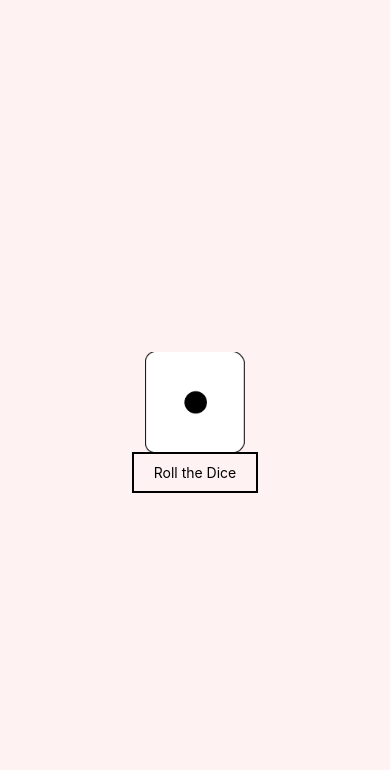
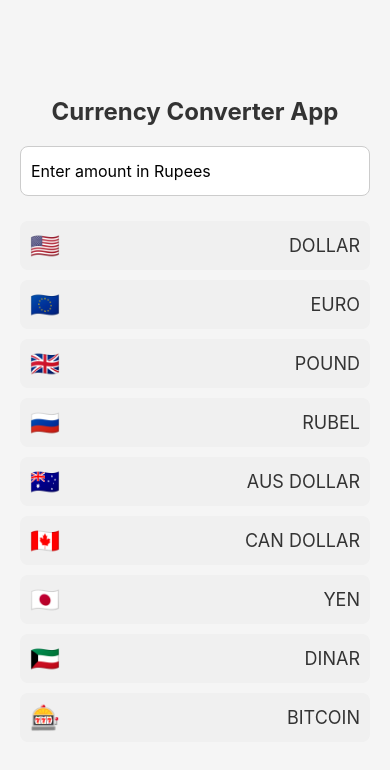
Before and after one commit to kru2710shna/App_1, a React Native app: screen / in a window 390 px wide. Shown: the top 770 px of the page. Built offline with nearby package versions, Linux system fonts and the light colour scheme.

Commit message:
Currency Converter

```diff
--- a/package.json
+++ b/package.json
@@ -15,6 +15,8 @@
     "react-native": "0.76.5",
     "react-native-bouncy-checkbox": "^4.1.2",
     "react-native-haptic-feedback": "^2.3.3",
+    "react-native-snackbar": "^2.8.0",
+    "react-native-vector-icons": "^10.2.0",
     "yup": "^1.6.1"
   },
   "devDependencies": {
--- a/src/App.tsx
+++ b/src/App.tsx
@@ -382,90 +382,218 @@
 
 
 // PROJECT-5 ROLL THE DICE
-import { ImageSourcePropType, StyleSheet, Text, View, Image, Pressable } from 'react-native'
-import React, { useState } from 'react'
-import type { PropsWithChildren } from 'react'
+// import { ImageSourcePropType, StyleSheet, Text, View, Image, Pressable } from 'react-native'
+// import React, { useState } from 'react'
+// import type { PropsWithChildren } from 'react'
+// import ReactNativeHapticFeedback from "react-native-haptic-feedback";
+
+// import DiceOne from '../Assests/MathClipArt--Single-Die-with-1-Showing.png'
+// import DiceTwo from '../Assests/Dice-2-b.svg.png'
+// import DiceThree from '../Assests/dice_3-512.webp'
+// import DiceFour from '../Assests/Dice-4-b.svg.png'
+// import DiceFive from '../Assests/Dice-5-b.svg'
+// import DiceSix from '../Assests/dice-6-md.png'
 
 
-import DiceOne from '../Assests/MathClipArt--Single-Die-with-1-Showing.png'
-import DiceTwo from '../Assests/Dice-2-b.svg.png'
-import DiceThree from '../Assests/dice_3-512.webp'
-import DiceFour from '../Assests/Dice-4-b.svg.png'
-import DiceFive from '../Assests/Dice-5-b.svg'
-import DiceSix from '../Assests/dice-6-md.png'
+// type DiceProps = PropsWithChildren<{
+//     imageUrl: ImageSourcePropType
+// }>
+
+// const options = {
+//     enaleVibrantFallBack: true,
+//     ignoreAndroidSystemSettings: false
+// }
+// const Dice = ({ imageUrl }: DiceProps): JSX.Element => {
+//     return (
+//         <View>
+//             <Image style={styles.diceImage} source={imageUrl} />
+//         </View>
+//     )
+
+// }
+// export default function App() {
+//     const [DiceImage, setDiceImage] = useState<ImageSourcePropType>(DiceOne)
+
+//     const rollDiceTap = () => {
+//         let randomnum = Math.floor(Math.random() * 6) + 1
+
+//         switch (randomnum) {
+//             case 1:
+//                 setDiceImage(DiceOne)
+//                 break
+//             case 2:
+//                 setDiceImage(DiceTwo)
+//                 break
+//             case 3:
+//                 setDiceImage(DiceThree)
+//                 break
+//             case 4:
+//                 setDiceImage(DiceFour)
+//                 break
+//             case 5:
+//                 setDiceImage(DiceFive)
+//                 break
+//             case 6:
+//                 setDiceImage(DiceSix)
+//                 break
+//             default:
+//                 setDiceImage(DiceOne)
+//                 break
+//         }
+//         ReactNativeHapticFeedback.trigger('impactLight',options)
+//     }
+//     return (
+//         <View style={styles.conatiner}>
+//             <Dice imageUrl={DiceImage} />
+//             < Pressable
+//                 style={styles.rollingDiceText}
+//                 onPress={rollDiceTap}>
+//                 <Text>Roll the Dice</Text></Pressable>
+//         </View>
+//     )
+// }
+
+// const styles = StyleSheet.create({
+//     conatiner: {
+//         flex: 1,
+//         alignItems: 'center',
+//         justifyContent: 'center',
+//         backgroundColor: '#FFF2F2'
+//     },
+//     diceContainer: {
+//         margin: 12
+//     },
+//     diceImage: {
+//         width: 100,
+//         height: 100
+//     },
+//     rollingDiceText: {
+//         paddingVertical: 10,
+//         paddingHorizontal: 20,
+//         borderWidth: 2,
+//         borderRadius: 0,
+//     }
+// })
 
 
-type DiceProps = PropsWithChildren<{
-    imageUrl: ImageSourcePropType
-}>
+// PROJECT - Currency
 
-const Dice = ({ imageUrl }: DiceProps): JSX.Element => {
+// App.tsx
+
+import { StyleSheet, Text, View, TextInput, Alert } from 'react-native';
+import React, { useState } from 'react';
+import CurrencyButton from './components/CurrencyButton'; // Corrected import path
+import { currencyByRupee, Currency } from './constants'; // Ensure Currency interface is exported
+import Snackbar from 'react-native-snackbar';
+
+export default function App(): JSX.Element {
+  const [inputValue, setInputValue] = useState('');
+  const [resultValue, setResultValue] = useState('');
+  const [targetCurrency, setTargetCurrency] = useState('');
+
+  const buttonPress = (selectedCurrency: Currency) => {
+    if (!inputValue) {
+      Alert.alert(
+        'Input Required',
+        'Please enter an amount in Rupees to convert.',
+        [{ text: 'OK' }],
+        { cancelable: true }
+      );
+      return;
+    }
+
+    const inputAmount = parseFloat(inputValue);
+
+    if (!isNaN(inputAmount)) {
+      const convertedValue = inputAmount * selectedCurrency.value;
+      const result = `${selectedCurrency.symbol}${convertedValue.toFixed(2)}`; // Fixed template literal
+      setResultValue(result);
+      setTargetCurrency(selectedCurrency.symbol);
+    } else {
+      Alert.alert(
+        'Invalid Input',
+        'Please enter a valid number.',
+        [{ text: 'OK' }],
+        { cancelable: true }
+      );
+    }
+  };
+
   return (
-        <View>
-            <Image style={styles.diceImage} source={imageUrl} />
+    <View style={styles.container}>
+      <Text style={styles.title}>Currency Converter App</Text>
+
+      {/* Input Field for Amount */}
+      <TextInput
+        style={styles.input}
+        placeholder="Enter amount in Rupees"
+        keyboardType="numeric"
+        value={inputValue}
+        onChangeText={setInputValue}
+      />
+
+      {/* Display Currency Buttons */}
+      {currencyByRupee.map((currency) => (
+        <CurrencyButton
+          key={currency.symbol}
+          name={currency.name}
+          flag={currency.flag}
+          onPress={() => buttonPress(currency)} // Passing the selected currency
+        />
+      ))}
+
+      {/* Display Converted Result */}
+      {resultValue !== '' && (
+        <View style={styles.resultContainer}>
+          <Text style={styles.resultLabel}>Converted Amount:</Text>
+          <Text style={styles.resultText}>{resultValue}</Text>
         </View>
-    )
-
-}
-export default function App() {
-    const [DiceImage, setDiceImage] = useState<ImageSourcePropType>(DiceOne)
-
-    const rollDiceTap = () => {
-        let randomnum = Math.floor(Math.random() * 6) + 1
-
-        switch (randomnum) {
-            case 1:
-                setDiceImage(DiceOne)
-                break
-            case 2:
-                setDiceImage(DiceTwo)
-                break
-            case 3:
-                setDiceImage(DiceThree)
-                break
-            case 4:
-                setDiceImage(DiceFour)
-                break
-            case 5:
-                setDiceImage(DiceFive)
-                break
-            case 6:
-                setDiceImage(DiceSix)
-                break
-            default:
-                setDiceImage(DiceOne)
-                break
-        }
-    }
-    return (
-        <View style={styles.conatiner}>
-            <Dice imageUrl={DiceImage} />
-            < Pressable
-                style={styles.rollingDiceText}
-                onPress={rollDiceTap}>
-                <Text>Roll the Dice</Text></Pressable>
+      )}
     </View>
-    )
+  );
 }
 
 const styles = StyleSheet.create({
-    conatiner: {
+  container: {
     flex: 1,
+    justifyContent: 'center', // Center vertically
+    alignItems: 'center', // Center horizontally
+    padding: 20,
+    backgroundColor: '#f5f5f5', // Light gray background
+  },
+  title: {
+    fontSize: 24,
+    fontWeight: '700',
+    marginBottom: 20,
+    color: '#333', // Dark text color
+  },
+  input: {
+    height: 50,
+    width: '100%',
+    borderColor: '#cccccc',
+    borderWidth: 1,
+    borderRadius: 8,
+    paddingHorizontal: 10,
+    fontSize: 16,
+    backgroundColor: '#ffffff',
+    marginBottom: 20,
+  },
+  resultContainer: {
+    marginTop: 30,
+    padding: 20,
+    backgroundColor: '#e8f5e9', // Light green background
+    borderRadius: 10,
     alignItems: 'center',
-        justifyContent: 'center',
-        backgroundColor: '#FFF2F2'
+    width: '100%',
   },
-    diceContainer: {
-        margin: 12
+  resultLabel: {
+    fontSize: 18,
+    color: '#2e7d32', // Dark green for labels
+    marginBottom: 10,
   },
-    diceImage: {
-        width: 100,
-        height: 100
+  resultText: {
+    fontSize: 20,
+    fontWeight: '600',
+    color: '#1b5e20', // Darker green for text
   },
-    rollingDiceText: {
-        paddingVertical: 10,
-        paddingHorizontal: 20,
-        borderWidth: 2,
-        borderRadius: 0,
-    }
-})
+});
--- /dev/null
+++ b/src/components/CurrencyButton.tsx
@@ -0,0 +1,45 @@
+// components/CurrencyButton.tsx
+
+import React from 'react';
+import type { PropsWithChildren } from 'react';
+import { TouchableOpacity, StyleSheet, Text } from 'react-native';
+
+type CurrencyButtonProps = PropsWithChildren<{
+  name: string;
+  flag: string;
+  onPress: () => void; // Added onPress prop
+}>;
+
+const CurrencyButton = (props: CurrencyButtonProps): JSX.Element => {
+  const { name, flag, onPress } = props;
+
+  return (
+    <TouchableOpacity style={styles.buttonContainer} onPress={onPress}>
+      <Text style={styles.flagText}>{flag}</Text>
+      <Text style={styles.nameText}>{name}</Text>
+    </TouchableOpacity>
+  );
+};
+
+const styles = StyleSheet.create({
+  buttonContainer: {
+    flexDirection: 'row', // Align flag and name horizontally
+    alignItems: 'center',
+    padding: 10,
+    backgroundColor: '#f0f0f0',
+    borderRadius: 8,
+    marginVertical: 5,
+    width: '100%',
+    justifyContent: 'space-between',
+  },
+  flagText: {
+    fontSize: 24,
+    marginRight: 10,
+  },
+  nameText: {
+    fontSize: 18,
+    color: '#333333',
+  },
+});
+
+export default CurrencyButton;
--- /dev/null
+++ b/src/constants.tsx
@@ -0,0 +1,65 @@
+// constants.ts
+
+export interface Currency {
+  name: string;
+  value: number;
+  flag: string;
+  symbol: string;
+}
+
+export const currencyByRupee: Currency[] = [
+  {
+    name: 'DOLLAR',
+    value: 0.012271428,
+    flag: '🇺🇸',
+    symbol: '$',
+  },
+  {
+    name: 'EURO',
+    value: 0.01125809,
+    flag: '🇪🇺',
+    symbol: '€',
+  },
+  {
+    name: 'POUND',
+    value: 0.0099194378,
+    flag: '🇬🇧',
+    symbol: '£',
+  },
+  {
+    name: 'RUBEL',
+    value: 0.85040469,
+    flag: '🇷🇺',
+    symbol: '₽',
+  },
+  {
+    name: 'AUS DOLLAR',
+    value: 0.01732574,
+    flag: '🇦🇺',
+    symbol: 'A$',
+  },
+  {
+    name: 'CAN DOLLAR',
+    value: 0.016457908,
+    flag: '🇨🇦',
+    symbol: 'C$',
+  },
+  {
+    name: 'YEN',
+    value: 1.5909089,
+    flag: '🇯🇵',
+    symbol: '¥',
+  },
+  {
+    name: 'DINAR',
+    value: 0.0037446993,
+    flag: '🇰🇼',
+    symbol: 'KD',
+  },
+  {
+    name: 'BITCOIN',
+    value: 0.000000543544886,
+    flag: '🎰',
+    symbol: '₿',
+  },
+];
```
Also changed, not shown: src/index.tsx (+6 -1 lines), 3 other files (tests, documents, lock files or other folders). Lines whose indentation alone changed are shown as unchanged.
